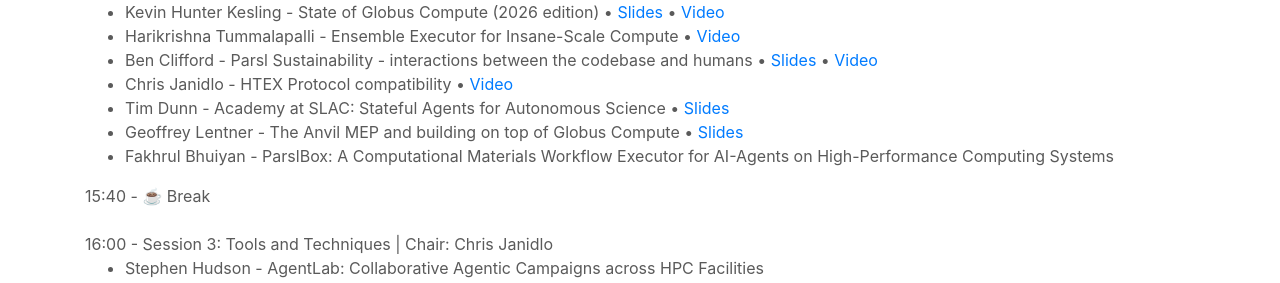
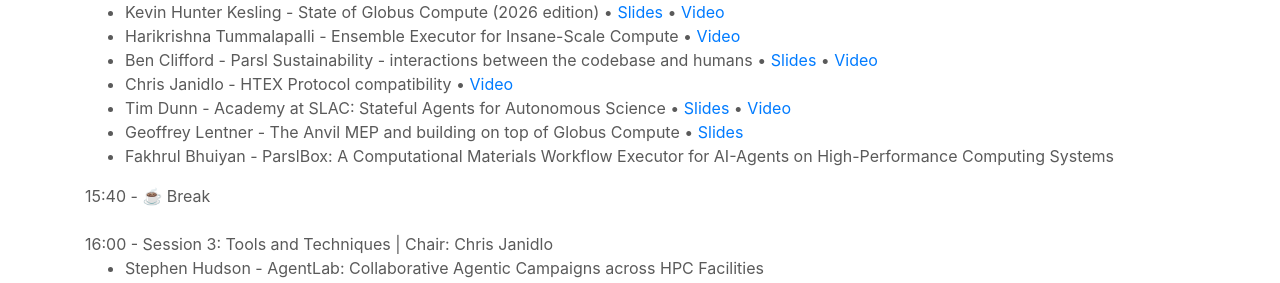
Before and after one commit to Parsl/parsl.github.io, a Jekyll site: the page built from parslfest/apex2026.html, in a window 1280 px wide and 900 px high, scrolled down 874 px. Shown: the part 162-445 px from the top of the window. Built offline with Jekyll 4.4.1, drawn with Linux system fonts in a browser that asks for light colours.

Commit message:
Add Tim video

```diff
--- a/parslfest/apex2026.html
+++ b/parslfest/apex2026.html
@@ -80,7 +80,7 @@
 <li>Harikrishna Tummalapalli - Ensemble Executor for Insane-Scale Compute • <a href="https://youtu.be/cV-d2Ned_pE">Video</a></li>
 <li>Ben Clifford - Parsl Sustainability - interactions between the codebase and humans • <a href="2026/clifford-sustainability-humans-codebase.pdf" target="_blank">Slides</a> • <a href="https://youtu.be/QO9XijtNZwM">Video</a> </li>
 <li>Chris Janidlo - HTEX Protocol compatibility  • <a href="https://youtu.be/R4vzdu6fh9M">Video</a>  </li>
-<li>Tim Dunn - Academy at SLAC: Stateful Agents for Autonomous Science • <a href="2026/dunn-academy-at-slac.pdf" target="_blank">Slides</a></li>
+<li>Tim Dunn - Academy at SLAC: Stateful Agents for Autonomous Science • <a href="2026/dunn-academy-at-slac.pdf" target="_blank">Slides</a>   • <a href="https://youtu.be/-BYitK8w28o">Video</a> </li>
 <li>Geoffrey Lentner - The Anvil MEP and building on top of Globus Compute • <a href="2026/geoffrey_anvil_mep_2026_apex.pdf" target="_blank">Slides</a> </li>
 <li>Fakhrul Bhuiyan - ParslBox: A Computational Materials Workflow Executor for AI-Agents on High-Performance Computing Systems</li>
 </ul>
```
